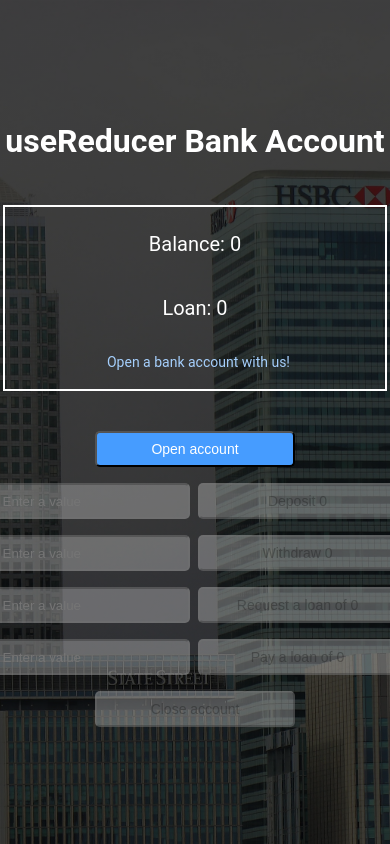
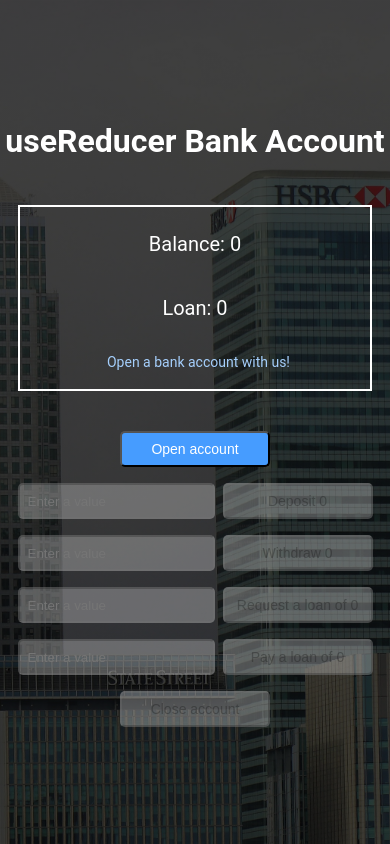
Before and after one commit to IllesToth84/react-bank-account, a React (Create React App) app: page / in a window 390 px wide. Built offline with nearby package versions, Linux system fonts and the light colour scheme.

Commit message:
mobile-view-adjustments

```diff
--- a/src/App.js
+++ b/src/App.js
@@ -102,6 +102,7 @@ export default function App() {
 
     return (
         <div className="App">
+            <div className="container">
                 <h1>useReducer Bank Account</h1>
 
                 <DataDisplay
@@ -143,5 +144,6 @@ export default function App() {
                     />
                 )}
             </div>
+        </div>
     );
 }
--- a/src/styles.css
+++ b/src/styles.css
@@ -16,6 +16,9 @@ body {
     font-family: 'Roboto', sans-serif;
     color: white;
     text-align: center;
+}
+
+.container {
     display: flex;
     flex-direction: column;
     gap: 1.5rem;
@@ -27,7 +30,6 @@ button {
 
 .data-display {
     border: 2px solid #fff;
-    min-width: 220px;
     height: 150px;
     margin: 0 auto;
     padding: 1rem 5rem;
@@ -52,7 +54,7 @@ p.balance-number {
 }
 
 .buttons button {
-    min-width: 200px;
+    min-width: 150px;
     font-size: 14px;
 }
 
```
Lines whose indentation alone changed are shown as unchanged.
